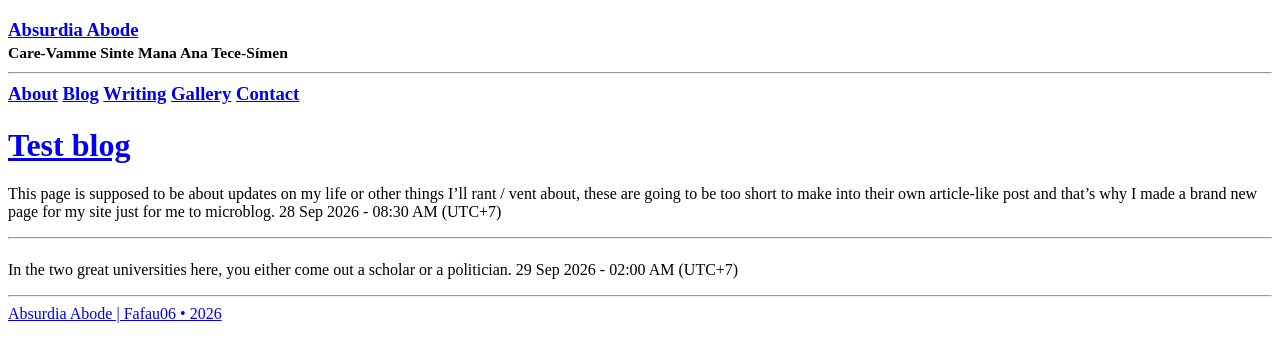
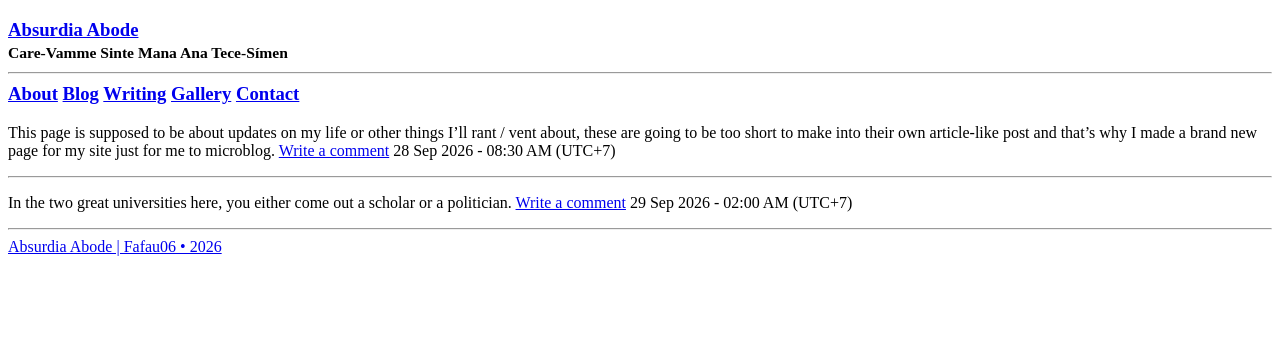
Before and after one commit to Fafau06/fafau06.github.io, a Jekyll site: the page built from menu/blog.md, in a window 1280 px wide. Shown: the top 362 px of the page. Built offline with Jekyll 4.4.1, drawn with Linux system fonts in a browser that asks for light colours; a script that is not in the unit is left out.

Commit message:
Update blog.html

```diff
--- a/_layouts/blog.html
+++ b/_layouts/blog.html
@@ -4,9 +4,6 @@ layout: default
 
 {% for post in site.blogs %}
   <div class="posts-container">
-    <h1>
-      <a href="{{ site.github.url }}{{ post.url }}">{{ post.title }}</a>
-    </h1>
     {% if post.image %}
       <div>
         <a href="{{ site.github.url }}{{ post.url }}"><img src="{{ site.github.url }}/assets/img/{{ post.image }}"></a>
@@ -14,6 +11,7 @@ layout: default
     {% endif %}
     <p>
       {{ post.content | strip_html }}
+      <a class="border" href="{{ site.github.url }}{{ post.url }}">Write a comment</a>
       <span class="post-date"><i class="icon icon-calendar" aria-hidden="true"></i> {{ post.date | date_to_string }} - <i class="icon icon-clock" aria-hidden="true"></i> {{ post.hour }} (UTC+7)</span>
     </p>
     <hr>
```
